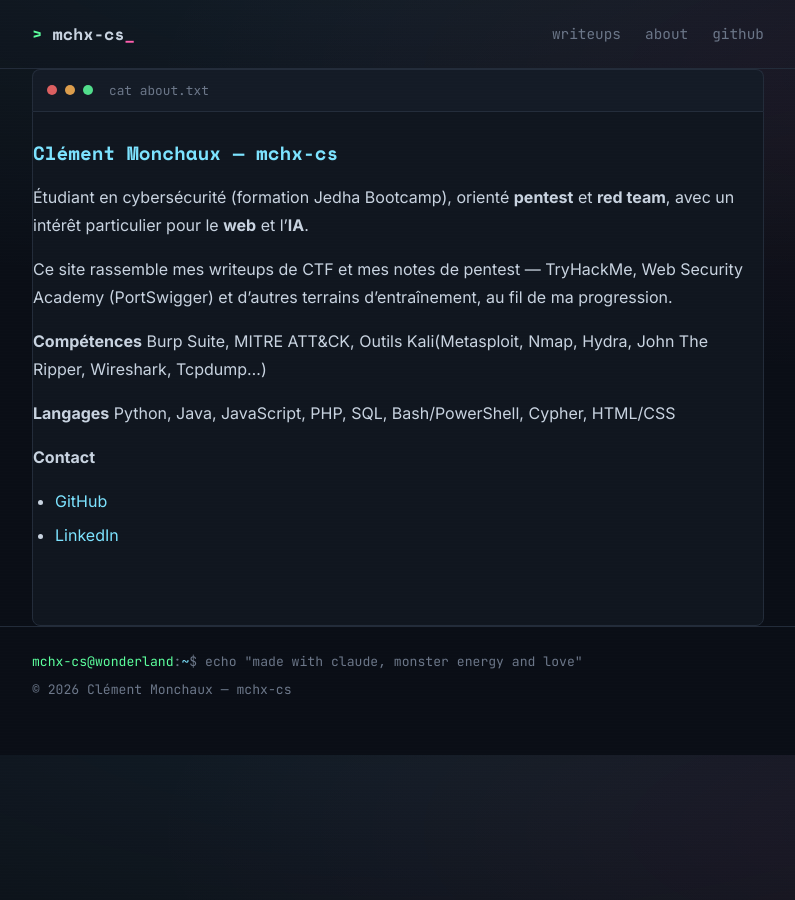
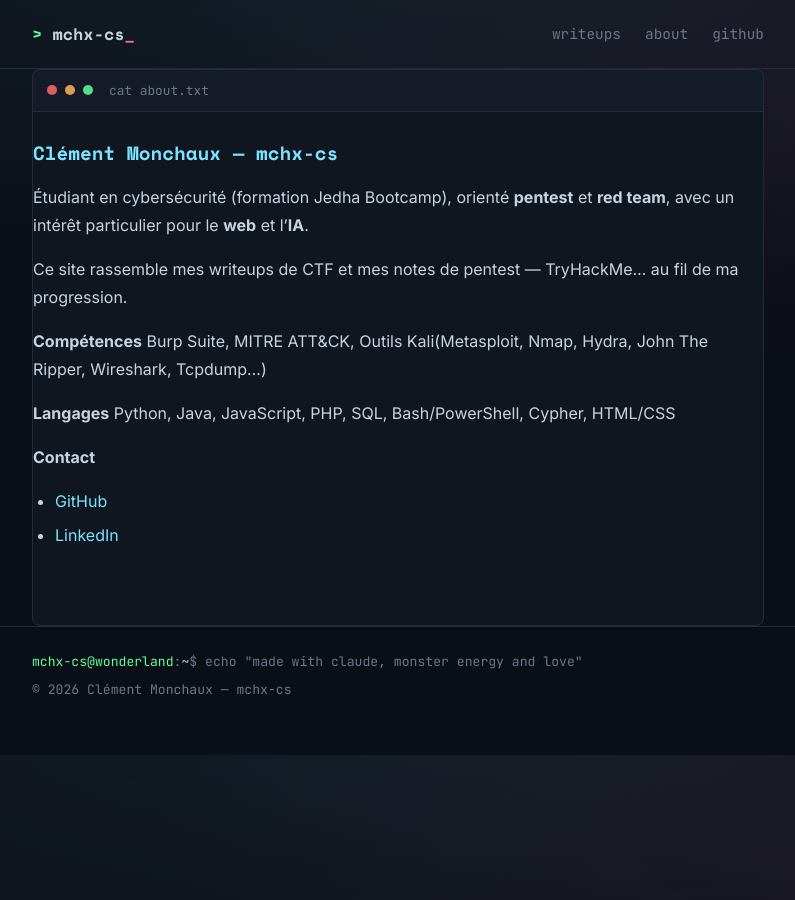
Before and after one commit to mchx-cs/mchx-cs.github.io, a Jekyll site: the page built from about.md, in a window 1280 px wide. Shown: the whole page, without its empty margins (242-1037 px from the left). Built offline with Jekyll 4.4.1, drawn with Linux system fonts in a browser that asks for light colours.

Commit message:
Update about.md

```diff
--- a/about.md
+++ b/about.md
@@ -14,7 +14,7 @@ permalink: /about/
 
 Étudiant en cybersécurité (formation Jedha Bootcamp), orienté **pentest** et **red team**, avec un intérêt particulier pour le **web** et l'**IA**.
 
-Ce site rassemble mes writeups de CTF et mes notes de pentest — TryHackMe, Web Security Academy (PortSwigger) et d'autres terrains d'entraînement, au fil de ma progression.
+Ce site rassemble mes writeups de CTF et mes notes de pentest — TryHackMe... au fil de ma progression.
 
 **Compétences**
 Burp Suite, MITRE ATT&CK, Outils Kali(Metasploit, Nmap, Hydra, John The Ripper, Wireshark, Tcpdump...)
```
